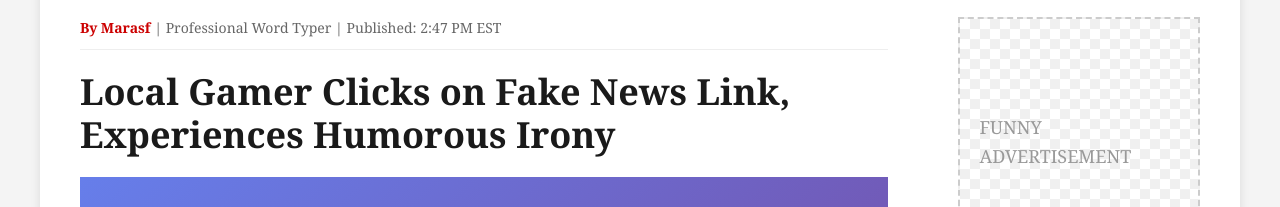
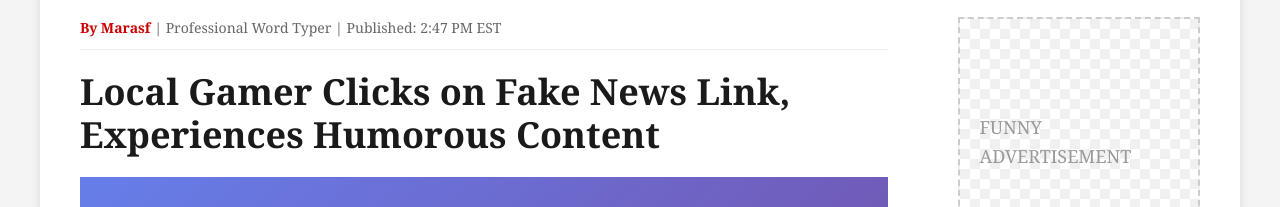
Before and after one commit to kariomart/EHG_site, a plain HTML site: page fakenews.html in a window 1280 px wide. Shown: the part 319-526 px from the top of the page. Drawn offline with Linux system fonts and the light colour scheme.

Commit message:
Update fakenews.html

```diff
--- a/fakenews.html
+++ b/fakenews.html
@@ -292,7 +292,7 @@
                     <span>Published: 2:47 PM EST</span>
                 </div>
 
-                <h2 class="article-title">Local Gamer Clicks on Fake News Link, Experiences Humorous Irony</h2>
+                <h2 class="article-title">Local Gamer Clicks on Fake News Link, Experiences Humorous Content</h2>
 
                 <div class="article-image">
                     [PICTURE OF METAPHORICAL WALL BREAKING]
```
